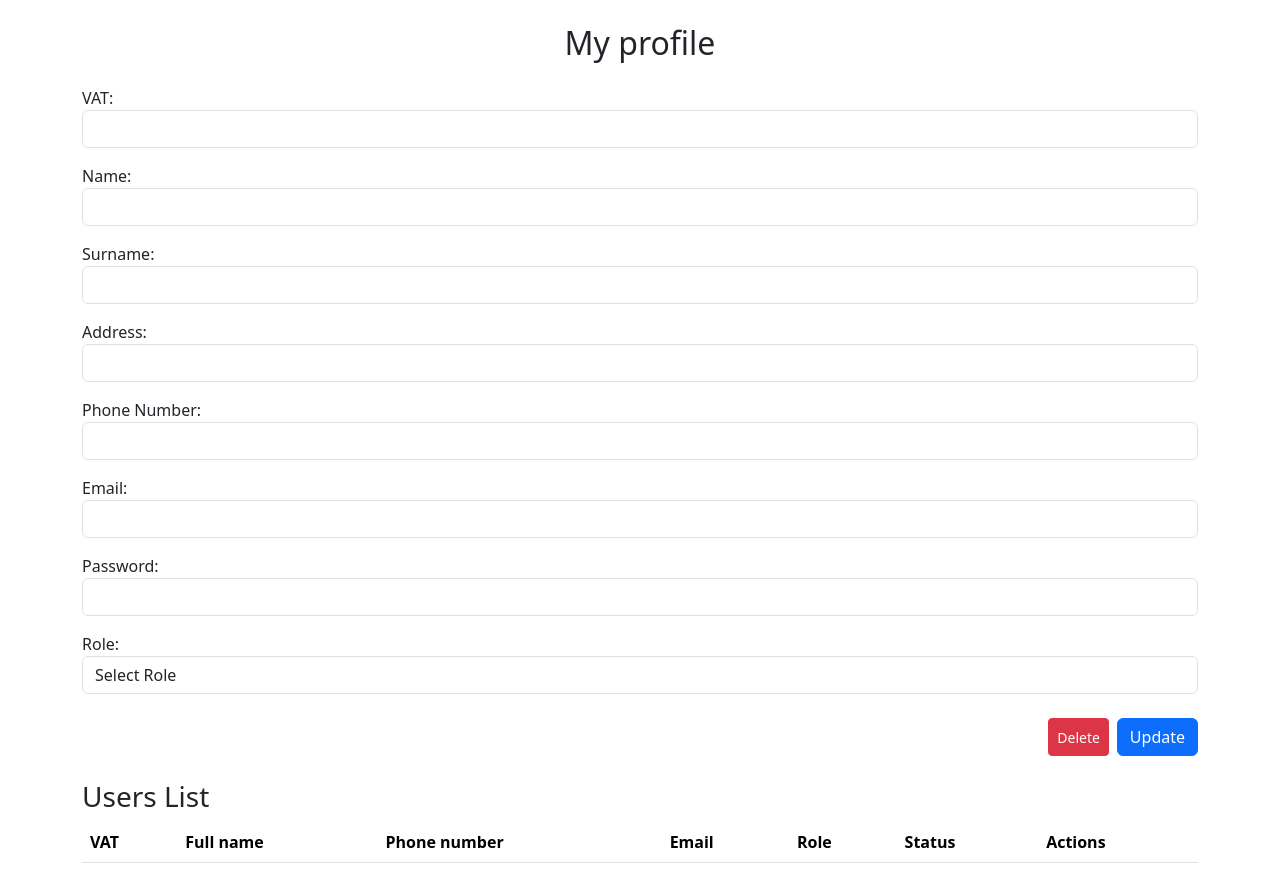
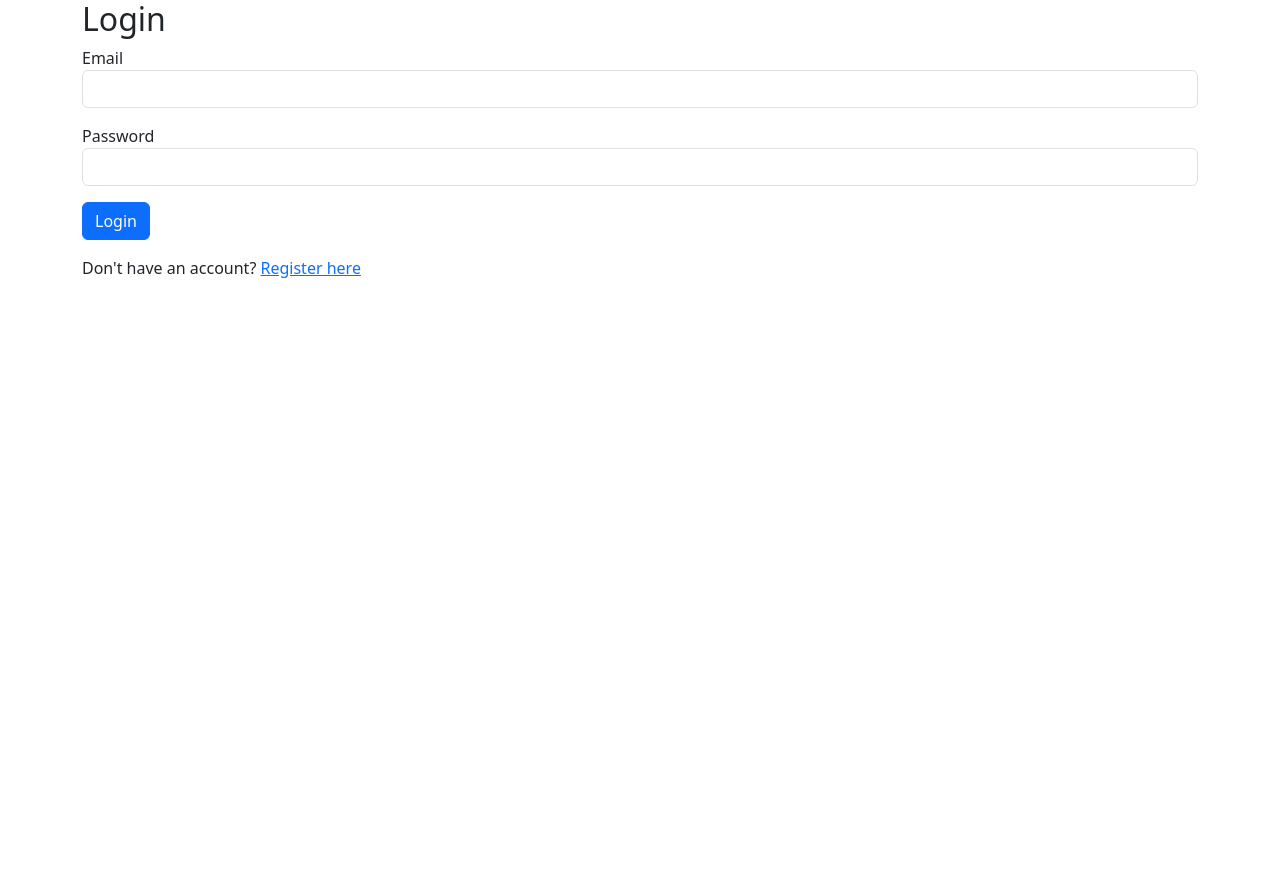
Before and after one commit to stavroulaBakogianni/technico-app, an Angular app: page / in a window 1280 px wide. After the commit the page ends 800 px from the top, so only its background shows below. Built offline with nearby package versions, Linux system fonts and the light colour scheme.

Commit message:
Update app.component.html

```diff
--- a/src/app/app.component.html
+++ b/src/app/app.component.html
@@ -1 +1,3 @@
-<app-user></app-user>
+<router-outlet></router-outlet>
+
+<app-login *ngIf="router.url==='/'"></app-login>
```
